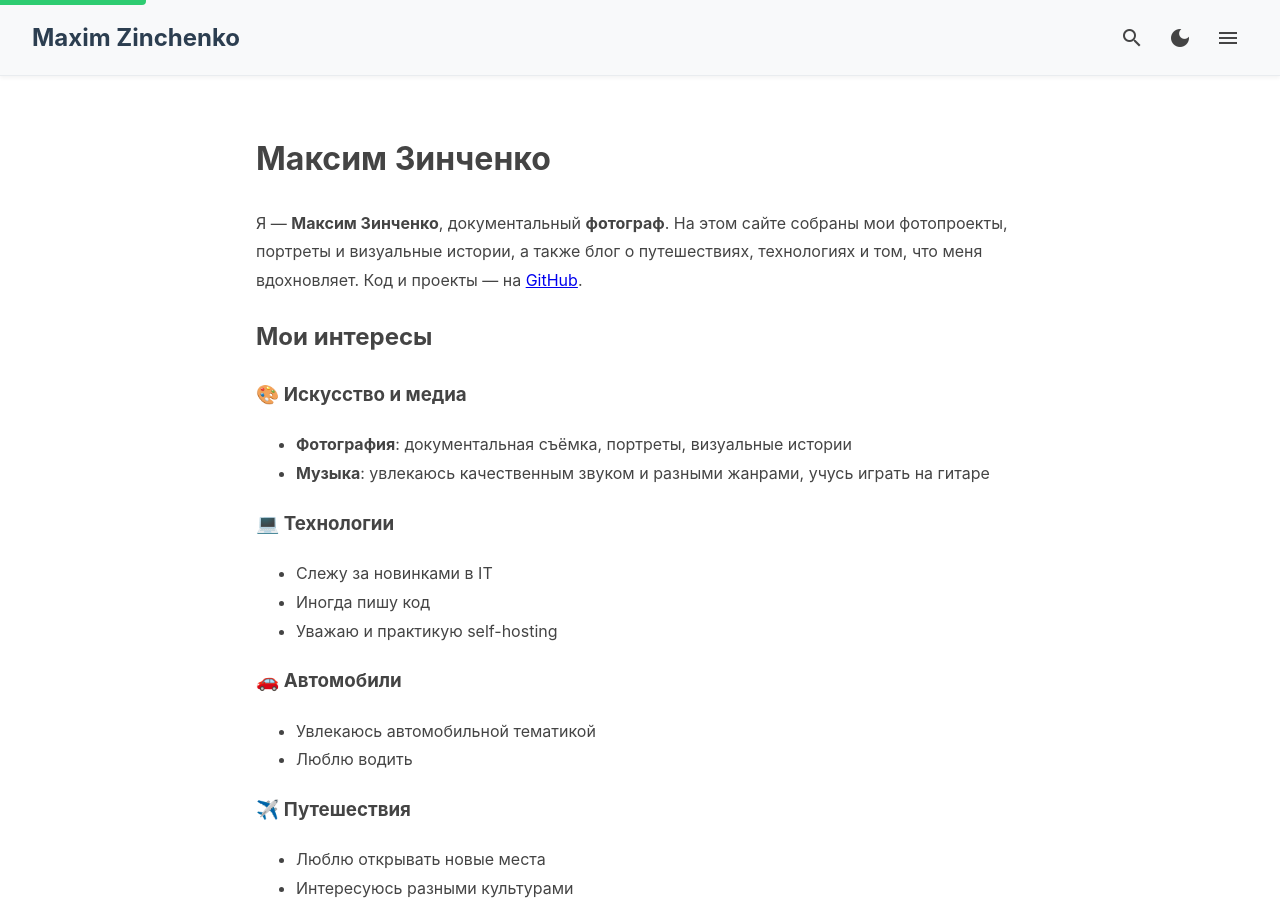
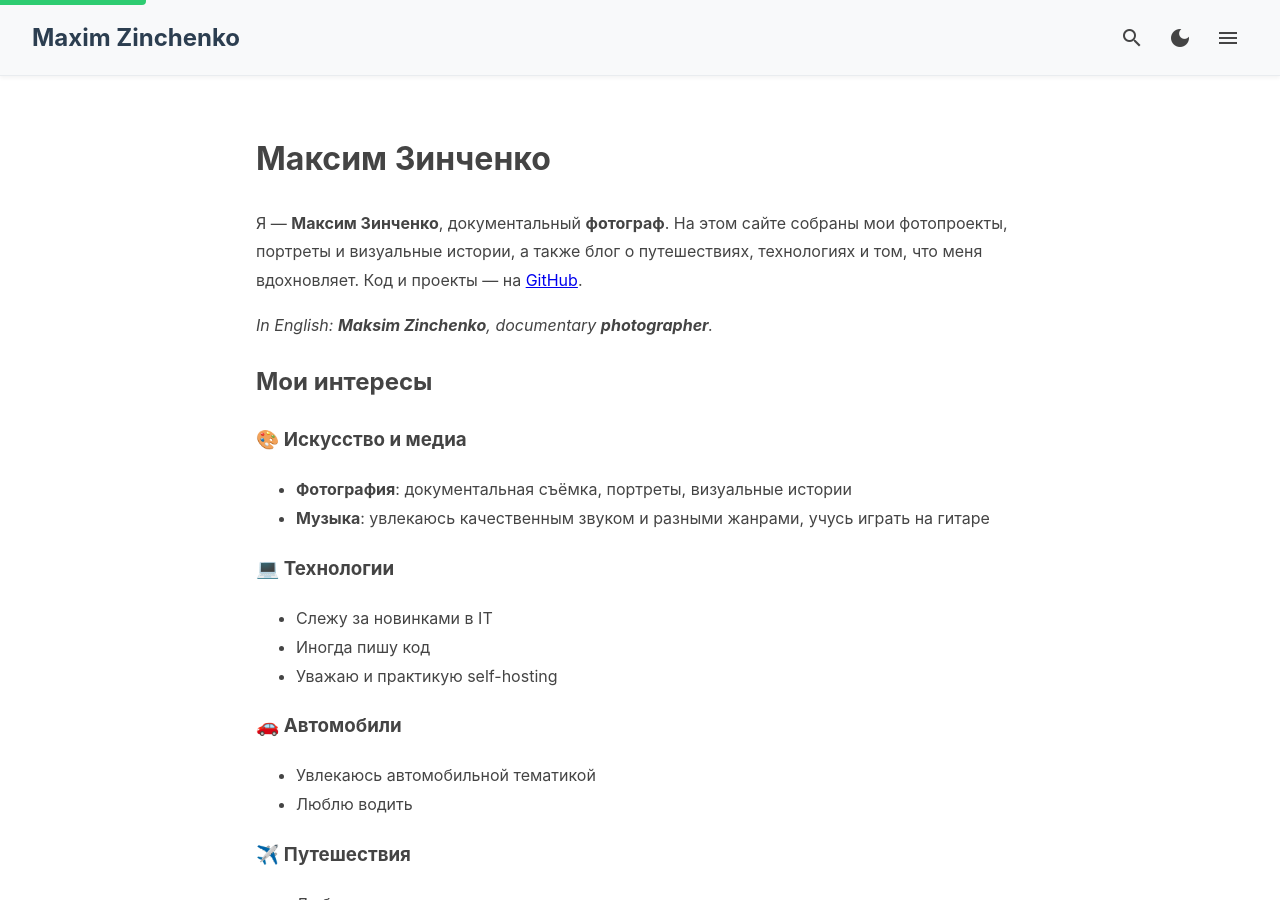
Before and after one commit to Xtoman/xtoman.github.io, a Jekyll site: the page built from about.md, in a window 1280 px wide and 900 px high. Built offline with Jekyll 4.4.1, drawn with Linux system fonts in a browser that asks for light colours.

Commit message:
Добавить английские варианты имени Maksim Zinchenko в SEO.
Альтернативное написание и photographer добавлены в метаданные, JSON-LD и страницу About.

Co-authored-by: Cursor <cursoragent@cursor.com>

```diff
--- a/_config.yml
+++ b/_config.yml
@@ -2,6 +2,7 @@
 title: "Maxim Zinchenko"
 title_ru: "Максим Зинченко"
 description: "Максим Зинченко — документальный фотограф. Портфолио, фотопроекты и блог о путешествиях и технологиях."
+description_en: "Maksim Zinchenko — documentary photographer. Portfolio, photo projects and blog about travel and technology."
 baseurl: ""  # если сайт размещен в подкаталоге, укажите путь здесь
 url: "https://xtoman.ru"  # укажите ваш домен здесь
 
@@ -9,8 +10,13 @@ url: "https://xtoman.ru"  # укажите ваш домен здесь
 author:
   name: "Максим Зинченко"
   name_en: "Maxim Zinchenko"
+  name_alt: "Maksim Zinchenko"
   job_title: "Фотограф"
   job_title_en: "Photographer"
+  alternate_names:
+    - "Maxim Zinchenko"
+    - "Maksim Zinchenko"
+    - "Зинченко Максим"
   email: "xim395@gmail.com"
   github: "https://github.com/xtoman"
   telegram: "https://t.me/xtoman"
--- a/_includes/json-ld.html
+++ b/_includes/json-ld.html
@@ -1,6 +1,7 @@
 {% assign json_site_url = site.url | append: site.baseurl %}
 {% assign json_author_name = site.author.name | default: site.title %}
 {% assign json_og_image = site.url | append: site.baseurl | append: '/assets/images/default-og.jpg' %}
+{% assign json_author_alt = site.author.name_alt | default: "Maksim Zinchenko" %}
 
 <script type="application/ld+json">
 {
@@ -9,9 +10,10 @@
   "name": {{ json_author_name | jsonify }},
   "alternateName": [
     {{ site.author.name_en | default: site.title | jsonify }},
+    {{ json_author_alt | jsonify }},
     "Зинченко Максим"
   ],
-  "jobTitle": {{ site.author.job_title | default: "Фотограф" | jsonify }},
+  "jobTitle": [{{ site.author.job_title | default: "Фотограф" | jsonify }}, {{ site.author.job_title_en | default: "Photographer" | jsonify }}],
   "url": {{ json_site_url | jsonify }},
   "image": {{ json_og_image | jsonify }},
   "email": {{ site.author.email | jsonify }},
@@ -27,14 +29,23 @@
   "@context": "https://schema.org",
   "@type": "WebSite",
   "name": {{ site.title_ru | default: site.title | jsonify }},
-  "alternateName": {{ site.title | jsonify }},
+  "alternateName": [
+    {{ site.title | jsonify }},
+    {{ json_author_alt | jsonify }},
+    "Maksim Zinchenko Photographer"
+  ],
   "url": {{ json_site_url | jsonify }},
   "description": {{ site.description | jsonify }},
   "inLanguage": ["ru", "en"],
   "author": {
     "@type": "Person",
     "name": {{ json_author_name | jsonify }},
-    "alternateName": "Зинченко Максим"
+    "alternateName": [
+      {{ site.author.name_en | default: site.title | jsonify }},
+      {{ json_author_alt | jsonify }},
+      "Зинченко Максим"
+    ],
+    "jobTitle": {{ site.author.job_title_en | default: "Photographer" | jsonify }}
   }
 }
 </script>
--- a/_layouts/default.html
+++ b/_layouts/default.html
@@ -9,13 +9,15 @@
     <title>{% if page_title %}{{ page_title }} | {{ site.author.name_en | default: site_title }}{% else %}{{ site.title_ru | default: site_title }} — {{ site.author.job_title | default: "фотограф" }}{% endif %}</title>
     {% assign page_description = page.description | default: site.description %}
     <meta name="description" content="{% if page.excerpt %}{{ page.excerpt | strip_html | strip_newlines | truncate: 160 }}{% else %}{{ page_description }}{% endif %}">
-    <meta name="author" content="{{ site.author.name }}, {{ site.author.name_en | default: site.title }}">
+    <meta name="author" content="{{ site.author.name }}, {{ site.author.name_en | default: site.title }}, {{ site.author.name_alt | default: 'Maksim Zinchenko' }}">
+    <meta name="keywords" content="Максим Зинченко, Зинченко Максим, Maxim Zinchenko, Maksim Zinchenko, фотограф, photographer, documentary photographer">
 
     <!-- Open Graph / Facebook -->
     <meta property="og:type" content="{% if page.layout == 'post' %}article{% else %}website{% endif %}">
     <meta property="og:url" content="{{ site.url }}{{ site.baseurl }}{{ page.url }}">
     <meta property="og:site_name" content="{{ site.title_ru | default: site.title }}">
     <meta property="og:locale" content="ru_RU">
+    <meta property="og:locale:alternate" content="en_US">
     <meta property="og:title" content="{% if page.title %}{{ page.title }}{% else %}{{ site.title_ru | default: site.title }} — {{ site.author.job_title | default: 'фотограф' }}{% endif %}">
     <meta property="og:description" content="{% if page.excerpt %}{{ page.excerpt | strip_html | strip_newlines | truncate: 160 }}{% else %}{{ page_description }}{% endif %}">
     <meta property="og:image" content="{% if page.image %}{{ site.url }}{{ site.baseurl }}/assets/images/posts/{{ page.image }}{% else %}{{ site.url }}{{ site.baseurl }}/assets/images/default-og.jpg{% endif %}">
--- a/about.md
+++ b/about.md
@@ -1,12 +1,14 @@
 ---
 layout: default
 title: Обо мне
-description: Максим Зинченко — документальный фотограф, блогер и энтузиаст технологий, путешествий и музыки.
+description: Максим Зинченко (Maksim Zinchenko) — документальный фотограф / documentary photographer. Блог о технологиях, путешествиях и музыке.
 ---
 
 # Максим Зинченко
 
 Я — **Максим Зинченко**, документальный **фотограф**. На этом сайте собраны мои фотопроекты, портреты и визуальные истории, а также блог о путешествиях, технологиях и том, что меня вдохновляет. Код и проекты — на [GitHub](https://github.com/xtoman).
+
+*In English: **Maksim Zinchenko**, documentary **photographer**.*
 
 ## Мои интересы
 
--- a/index.html
+++ b/index.html
@@ -1,7 +1,7 @@
 ---
 layout: default
 title: Максим Зинченко — фотограф
-description: Максим Зинченко (Зинченко Максим) — документальный фотограф. Портфолио фотопроектов, портреты и визуальные истории.
+description: Максим Зинченко (Maksim Zinchenko) — документальный фотограф / documentary photographer. Портфолио фотопроектов, портреты и визуальные истории.
 ---
 {% include i18n.html %}
 <div class="photoprojects-page">
```
Also changed, not shown: other parts of _includes/json-ld.html (+2 -2 lines).
